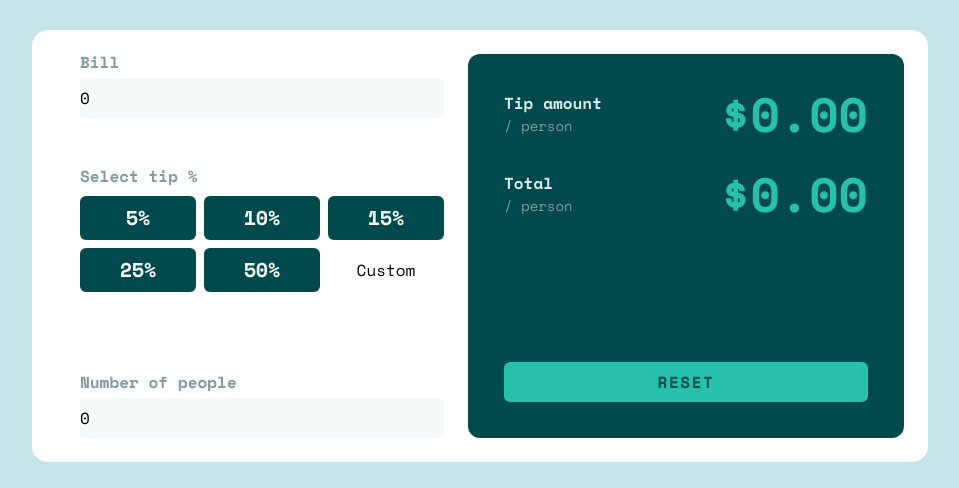
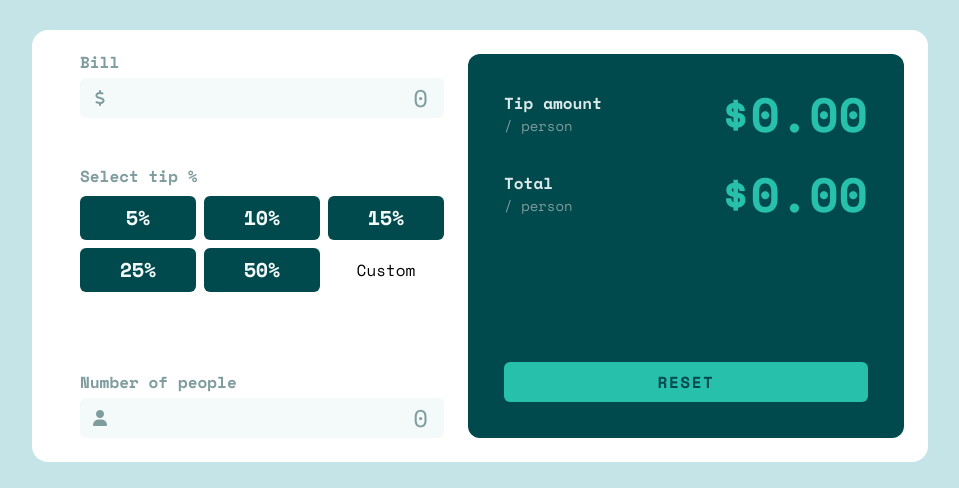
Before and after one commit to Maikolrm/tip-calculator, a React (Vite) app: page / in a window 1280 px wide. Shown: the part 209-697 px from the top of the page, without its empty margins (160-1119 px from the left). Built offline with nearby package versions, Linux system fonts and the light colour scheme.

Commit message:
Components - SplitterBill - refactoring component fields and dispatching some basic events

```diff
--- a/src/components/SplitterBill.jsx
+++ b/src/components/SplitterBill.jsx
@@ -2,11 +2,12 @@ import { useContext } from "react"
 
 // context
 import AppState from "../AppState"
+import AppDispatch from "../AppDispatch"
 
 // components
 function TipButton(props) {
-  return (
-    <button className="inline-block p-2 bg-dark-cyan rounded-md font-bold text-xl text-light-gr-cyan hover:bg-primary hover:text-dark-cyan">
+  return  (
+    <button onClick={() => appDispatch({ type: "set-tip", value: props.tip })} className="inline-block p-2 bg-dark-cyan rounded-md font-bold text-xl text-light-gr-cyan hover:bg-primary hover:text-dark-cyan">
       {props.tip}%
     </button>
   )
@@ -16,27 +17,38 @@ export default function SplitterBill(props) {
   // app state
   const appState = useContext(AppState)
 
+  // app dispatch
+  const appDispatch = useContext(AppDispatch)
+
   return (
     <div className="flex flex-col justify-between lg:px-6 lg:flex-1">
       <div>
         <h2 className="font-semibold text-gr-cyan leading-none">Bill</h2>
-        <div className="pt-2">
-          <input onChange={e => console.log(e.target.value)} value={appState.bill} type="text" className="block w-full rounded bg-light-gr-cyan outline-none leading-10"/>
+        <div className="flex mt-2 bg-light-gr-cyan rounded-md">
+          <span className="inline-block w-10 h-10 text-center text-gr-cyan leading-10"><i className="fa-solid fa-dollar"></i></span>
+          <input
+            onChange={e => appDispatch({ type: "set-bill", value: e.target.value })}
+            value={appState.bill} type="text"
+            className="flex-1 w-full pr-4 bg-transparent outline-none text-2xl text-right text-gr-cyan leading-10"/>
         </div>
       </div>
       {/* tips */}
       <div className="mt-8 lg:mt-0">
         <h2 className="font-semibold text-gr-cyan leading-none">Select tip %</h2>
         <div className="grid grid-cols-2 gap-2 pt-3 sm:grid-cols-3">
-          {appState.tips.map(tip => <TipButton tip={tip} />)}
+          {appState.tips.map(tip => <TipButton key={tip} tip={tip} dispatch={appDispatch} />)}
           <button>Custom</button>
         </div>
       </div>
       {/* tips */}
       <div className="mt-8">
         <h2 className="font-semibold text-gr-cyan leading-none">Number of people</h2>
-        <div className="pt-2">
-          <input onChange={e => console.log(e.target.value)} value={appState.people} type="text" className="block w-full rounded bg-light-gr-cyan outline-none leading-10"/>
+        <div className="flex mt-2 bg-light-gr-cyan rounded-md">
+          <span className="inline-block w-10 h-10 text-center text-gr-cyan leading-10"><i className="fa-solid fa-user"></i></span>
+          <input
+            onChange={e => appDispatch({ type: "set-people", value: e.target.value })}
+            value={appState.people} type="text"
+            className="flex-1 w-full pr-4 bg-transparent outline-none text-2xl text-right text-gr-cyan leading-10"/>
         </div>
       </div>
     </div>
```
